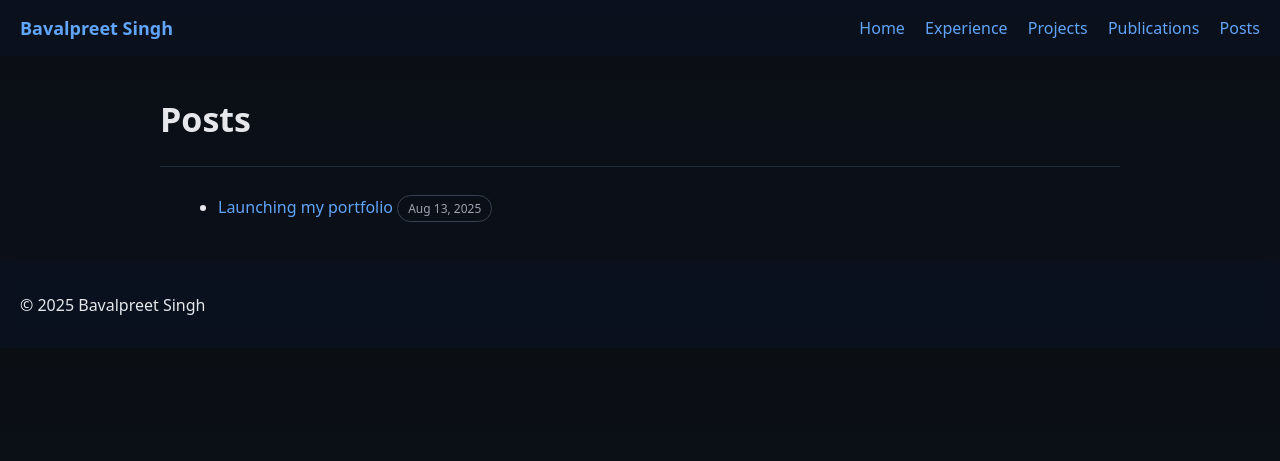
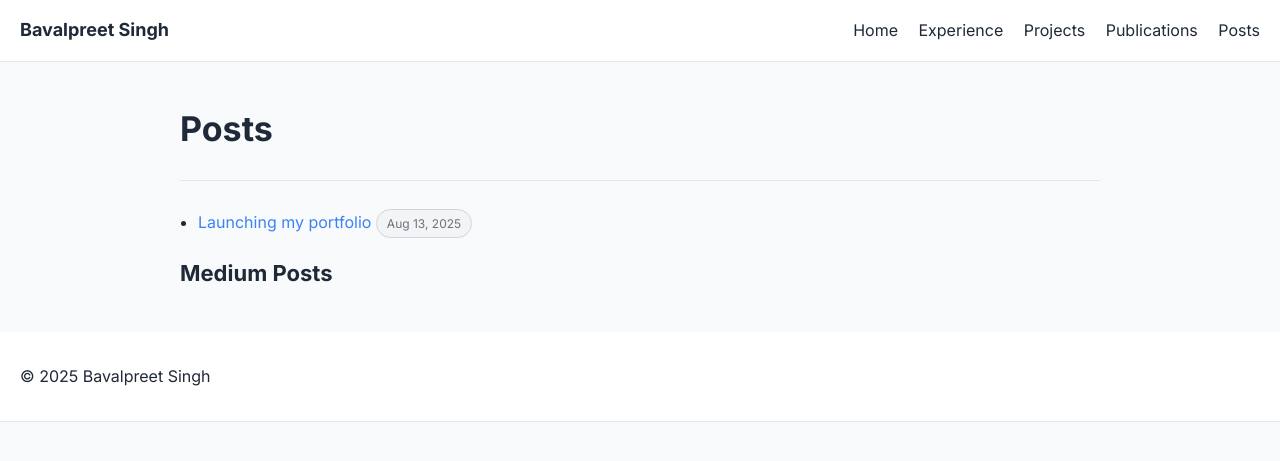
Before and after one commit to Bavalpreet/bavalpreet.github.io, a Jekyll site: the page built from posts.html, in a window 1280 px wide. Shown: the top 461 px of the page. Built offline with Jekyll 4.4.1, drawn with Linux system fonts in a browser that asks for light colours.

Commit message:
Restyle site and integrate Medium feed

```diff
--- a/_layouts/default.html
+++ b/_layouts/default.html
@@ -5,6 +5,9 @@
     <meta name="viewport" content="width=device-width, initial-scale=1">
     <title>{{ page.title }} — {{ site.title }}</title>
     <meta name="description" content="{{ site.description }}">
+    <link rel="preconnect" href="https://fonts.googleapis.com">
+    <link rel="preconnect" href="https://fonts.gstatic.com" crossorigin>
+    <link href="https://fonts.googleapis.com/css2?family=Inter:wght@400;600;700&display=swap" rel="stylesheet">
     <link rel="stylesheet" href="{{ '/assets/css/style.css' | relative_url }}">
   </head>
   <body>
--- a/assets/css/style.css
+++ b/assets/css/style.css
@@ -1,19 +1,125 @@
-:root { --bg:#0b0f14; --card:#111827; --text:#e5e7eb; --muted:#9ca3af; --accent:#60a5fa; }
-*{box-sizing:border-box}
-body{margin:0;font-family:ui-sans-serif,system-ui,-apple-system,Segoe UI,Roboto,Ubuntu,Cantarell,'Helvetica Neue',Arial;color:var(--text);background:linear-gradient(180deg,#0b0f14,#0a0f1a)}
-a{color:var(--accent);text-decoration:none}
-.container{max-width:1000px;margin:40px auto;padding:0 20px}
-.site-header,.site-footer{display:flex;justify-content:space-between;align-items:center;padding:16px 20px;background:#0b1220cc;backdrop-filter:blur(8px);position:sticky;top:0}
-.brand{font-weight:700;font-size:18px}
-nav a{margin-left:16px}
-.card{background:var(--card);border:1px solid #1f2937;border-radius:16px;padding:20px;margin:14px 0;box-shadow:0 10px 30px rgba(0,0,0,.25)}
-.grid{display:grid;grid-template-columns:repeat(auto-fit,minmax(260px,1fr));gap:16px}
-.h1{font-size:34px;margin:0 0 8px 0}
-.h2{font-size:22px;margin:18px 0 8px}
-.mono{font-family:ui-monospace,SFMono-Regular,Menlo,Monaco,Consolas,"Liberation Mono","Courier New",monospace}
-.badge{display:inline-block;border:1px solid #374151;border-radius:999px;padding:4px 10px;margin:4px 6px 0 0;font-size:12px;color:var(--muted)}
-.hero{display:grid;grid-template-columns:1.1fr .9fr;gap:18px;align-items:center}
-@media (max-width:880px){.hero{grid-template-columns:1fr}}
-.hr{height:1px;background:#1f2937;margin:24px 0}
-ul{margin:0 0 0 18px}
-kbd{background:#0e1726;border:1px solid #263245;border-radius:6px;padding:2px 6px}
+:root {
+  --bg: #f9fafb;
+  --card: #ffffff;
+  --text: #1f2937;
+  --muted: #6b7280;
+  --accent: #3b82f6;
+}
+
+* {
+  box-sizing: border-box;
+}
+
+body {
+  margin: 0;
+  font-family: 'Inter', ui-sans-serif, system-ui, -apple-system, Segoe UI, Roboto, Ubuntu, Cantarell, 'Helvetica Neue', Arial, sans-serif;
+  color: var(--text);
+  background: var(--bg);
+  line-height: 1.6;
+}
+
+a {
+  color: var(--accent);
+  text-decoration: none;
+}
+
+.container {
+  max-width: 960px;
+  margin: 40px auto;
+  padding: 0 20px;
+}
+
+.site-header,
+.site-footer {
+  display: flex;
+  justify-content: space-between;
+  align-items: center;
+  padding: 16px 20px;
+  background: rgba(255, 255, 255, 0.9);
+  backdrop-filter: blur(8px);
+  position: sticky;
+  top: 0;
+  border-bottom: 1px solid #e5e7eb;
+}
+
+.brand {
+  font-weight: 700;
+  font-size: 18px;
+  color: var(--text);
+}
+
+nav a {
+  margin-left: 16px;
+  color: var(--text);
+}
+
+.card {
+  background: var(--card);
+  border: 1px solid #e5e7eb;
+  border-radius: 16px;
+  padding: 20px;
+  margin: 14px 0;
+  box-shadow: 0 4px 8px rgba(0, 0, 0, 0.05);
+}
+
+.grid {
+  display: grid;
+  grid-template-columns: repeat(auto-fit, minmax(260px, 1fr));
+  gap: 16px;
+}
+
+.h1 {
+  font-size: 34px;
+  margin: 0 0 8px 0;
+}
+
+.h2 {
+  font-size: 22px;
+  margin: 18px 0 8px;
+}
+
+.mono {
+  font-family: ui-monospace, SFMono-Regular, Menlo, Monaco, Consolas, 'Liberation Mono', 'Courier New', monospace;
+}
+
+.badge {
+  display: inline-block;
+  border: 1px solid #d1d5db;
+  border-radius: 999px;
+  padding: 4px 10px;
+  margin: 4px 6px 0 0;
+  font-size: 12px;
+  color: var(--muted);
+  background: #f3f4f6;
+}
+
+.hero {
+  display: grid;
+  grid-template-columns: 1.1fr 0.9fr;
+  gap: 18px;
+  align-items: center;
+}
+
+@media (max-width: 880px) {
+  .hero {
+    grid-template-columns: 1fr;
+  }
+}
+
+.hr {
+  height: 1px;
+  background: #e5e7eb;
+  margin: 24px 0;
+}
+
+ul {
+  margin: 0 0 0 18px;
+  padding: 0;
+}
+
+kbd {
+  background: #f3f4f6;
+  border: 1px solid #d1d5db;
+  border-radius: 6px;
+  padding: 2px 6px;
+}
--- a/posts.html
+++ b/posts.html
@@ -12,3 +12,20 @@ title: Posts
     </li>
   {% endfor %}
 </ul>
+
+<h2 class="h2">Medium Posts</h2>
+<ul id="medium-posts"></ul>
+<script>
+fetch('https://api.rss2json.com/v1/api.json?rss_url=https://medium.com/feed/@bavalpreet')
+  .then(r => r.json())
+  .then(data => {
+    const posts = data.items.filter(item => item.categories.length > 0).slice(0,5);
+    const container = document.getElementById('medium-posts');
+    posts.forEach(post => {
+      const li = document.createElement('li');
+      const date = new Date(post.pubDate).toLocaleDateString(undefined,{year:'numeric',month:'short',day:'numeric'});
+      li.innerHTML = `<a href="${post.link}" target="_blank">${post.title}</a> <span class="badge">${date}</span>`;
+      container.appendChild(li);
+    });
+  });
+</script>
```
